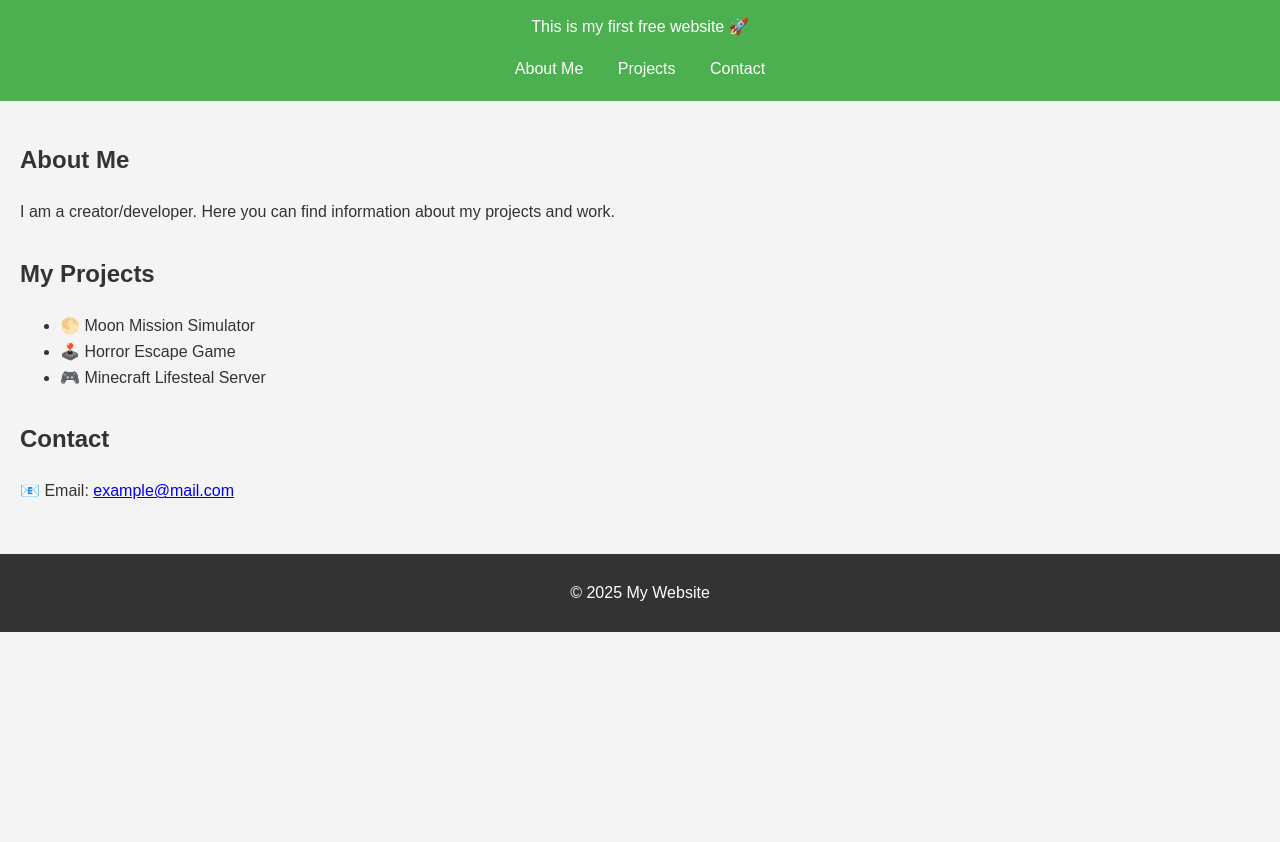
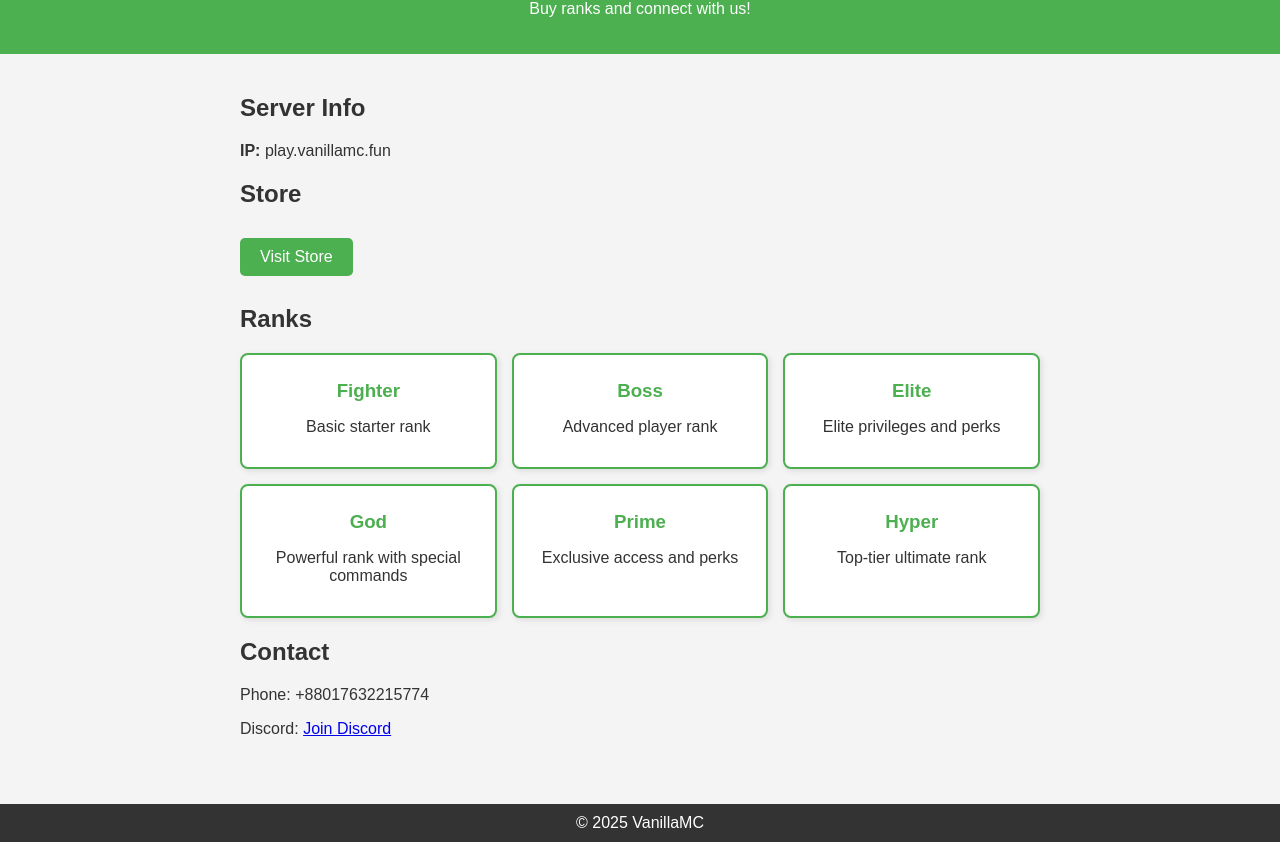
Before and after one commit to vanillamchub/vanillamchub, a plain HTML site: page index.html in a window 1280 px wide. Shown: the part 100-942 px from the top of the page. Before the commit the page ends 800 px from the top, so only its background shows below. Drawn offline with Linux system fonts and the light colour scheme.

Commit message:
Update index.html

```diff
--- a/index.html
+++ b/index.html
@@ -3,43 +3,114 @@
 <head>
   <meta charset="utf-8" />
   <meta name="viewport" content="width=device-width,initial-scale=1" />
-  <title>My Website</title>
-  <link rel="stylesheet" href="style.css" />
+  <title>VanillaMC Store</title>
+  <style>
+    body {
+      font-family: Arial, sans-serif;
+      background-color: #f4f4f4;
+      color: #333;
+      margin: 0;
+      padding: 0;
+    }
+    header {
+      background-color: #4CAF50;
+      color: white;
+      text-align: center;
+      padding: 20px;
+    }
+    main {
+      padding: 20px;
+      max-width: 800px;
+      margin: auto;
+    }
+    a.button {
+      display: inline-block;
+      margin: 10px 0;
+      padding: 10px 20px;
+      background-color: #4CAF50;
+      color: white;
+      text-decoration: none;
+      border-radius: 5px;
+    }
+    a.button:hover {
+      background-color: #45a049;
+    }
+    .ranks {
+      display: flex;
+      flex-wrap: wrap;
+      gap: 15px;
+      margin-top: 20px;
+    }
+    .rank-card {
+      flex: 1 1 200px;
+      background-color: white;
+      border: 2px solid #4CAF50;
+      border-radius: 8px;
+      padding: 15px;
+      text-align: center;
+      box-shadow: 2px 2px 6px rgba(0,0,0,0.1);
+    }
+    .rank-card h3 {
+      margin: 10px 0;
+      color: #4CAF50;
+    }
+    footer {
+      text-align: center;
+      padding: 10px;
+      background-color: #333;
+      color: white;
+      margin-top: 30px;
+    }
+  </style>
 </head>
 <body>
   <header>
-    <h1>Welcome!</h1>
-    <p>This is my first free website 🚀</p>
-    <nav>
-      <a href="#about">About Me</a>
-      <a href="#projects">Projects</a>
-      <a href="#contact">Contact</a>
-    </nav>
+    <h1>VanillaMC Store</h1>
+    <p>Buy ranks and connect with us!</p>
   </header>
 
   <main>
-    <section id="about">
-      <h2>About Me</h2>
-      <p>I am a creator/developer. Here you can find information about my projects and work.</p>
-    </section>
+    <h2>Server Info</h2>
+    <p><strong>IP:</strong> play.vanillamc.fun</p>
 
-    <section id="projects">
-      <h2>My Projects</h2>
-      <ul>
-        <li>🌕 Moon Mission Simulator</li>
-        <li>🕹️ Horror Escape Game</li>
-        <li>🎮 Minecraft Lifesteal Server</li>
-      </ul>
-    </section>
+    <h2>Store</h2>
+    <p><a class="button" href="https://vanillamcstore.com" target="_blank">Visit Store</a></p>
 
-    <section id="contact">
-      <h2>Contact</h2>
-      <p>📧 Email: <a href="mailto:example@mail.com">example@mail.com</a></p>
-    </section>
+    <h2>Ranks</h2>
+    <div class="ranks">
+      <div class="rank-card">
+        <h3>Fighter</h3>
+        <p>Basic starter rank</p>
+      </div>
+      <div class="rank-card">
+        <h3>Boss</h3>
+        <p>Advanced player rank</p>
+      </div>
+      <div class="rank-card">
+        <h3>Elite</h3>
+        <p>Elite privileges and perks</p>
+      </div>
+      <div class="rank-card">
+        <h3>God</h3>
+        <p>Powerful rank with special commands</p>
+      </div>
+      <div class="rank-card">
+        <h3>Prime</h3>
+        <p>Exclusive access and perks</p>
+      </div>
+      <div class="rank-card">
+        <h3>Hyper</h3>
+        <p>Top-tier ultimate rank</p>
+      </div>
+    </div>
+
+    <h2>Contact</h2>
+    <p>Phone: +88017632215774</p>
+    <p>Discord: <a href="https://discord.gg/dRewDxQWh7" target="_blank">Join Discord</a></p>
   </main>
 
   <footer>
-    <p>© 2025 My Website</p>
+    © 2025 VanillaMC
   </footer>
 </body>
 </html>
```
